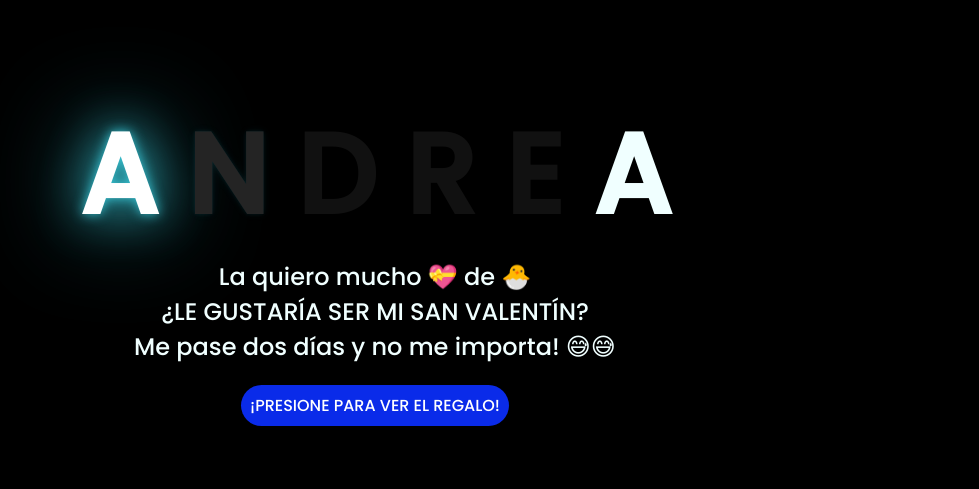
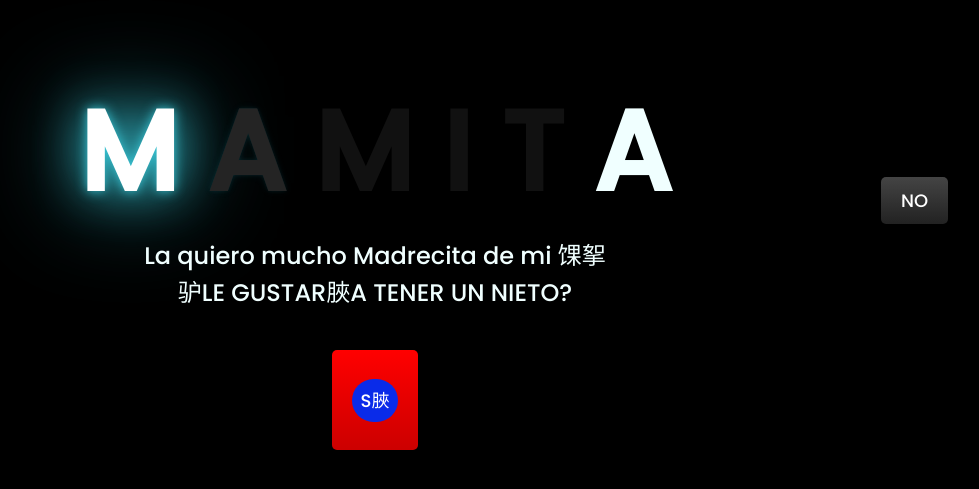
Before and after one commit to eddmen2812/rosa_san, a plain HTML site: page index.html in a window 1280 px wide. Shown: the part 149-638 px from the top of the page, without its empty margins (273-1252 px from the left). Drawn offline with Linux system fonts and the light colour scheme.

Commit message:
update index

```diff
--- a/index.html
+++ b/index.html
@@ -7,30 +7,118 @@
     <meta name="viewport" content="width=device-width, initial-scale=1.0">
     <link rel="stylesheet" href="css/style.css">
     <link rel="icon" href="img/flowers.png" type="image/x-icon">
-    <title>Evelyn</title>
+    <title>Madrecita</title>
+    <style>
+        /* Estilos adicionales para los botones */
+        .container-botones {
+            display: flex;
+            justify-content: center;
+            gap: 20px;
+            margin-top: 20px;
+            position: relative;
+            min-height: 80px;
+        }
+
+        .botones {
+            background: linear-gradient(to bottom, #ff0000, #cc0000);
+            border: none;
+            border-radius: 5px;
+            padding: 10px 20px;
+            color: white;
+            font-size: 18px;
+            cursor: pointer;
+            transition: all 0.3s;
+            text-decoration: none;
+        }
+
+        .botones:hover {
+            transform: scale(1.1);
+            box-shadow: 0 0 20px rgba(255, 0, 0, 0.5);
+        }
+
+        #no-btn {
+            background: linear-gradient(to bottom, #444, #222);
+            position: fixed; /* Aseguramos que use posici贸n fija */
+            z-index: 1000; /* Siempre visible por encima de otros elementos */
+        }
+    </style>
 </head>
 
-<body style="display: flex; justify-content: center; align-items: center; height: 100vh;">
+<body style="display: flex; flex-direction: column; justify-content: center; align-items: center; height: 100vh;">
     <div class="greetings">
+        <span>M</span>
         <span>A</span>
-        <span>N</span>
-        <span>D</span>
-        <span>R</span>
-        <span>E</span>
+        <span>M</span>
+        <span>I</span>
+        <span>T</span>
         <span>A</span>
-
     </div>
     <div style="text-align: center;" class="description">
-        <span >La quiero mucho 💝 de 🐣 <br> ¿LE GUSTARÍA SER MI SAN VALENTÍN? <br>Me pase dos días y no me importa! 😅😅</span>
+        <span>La quiero mucho Madrecita de mi 馃挐<br> 驴LE GUSTAR脥A TENER UN NIETO?</span>
     </div>
-    <div class="button">
-        <button class="botones">
-            <a href="juego.html" style="color: #fff;">¡PRESIONE PARA VER EL REGALO!</a>
+    <div class="container-botones">
+        <button class="botones" id="si-btn">
+            <a href="juego.html" style="color: #fff; text-decoration: none;">S脥</a>
         </button>
+        <button class="botones" id="no-btn">NO</button>
     </div>
 
-    <!-- Créditos -->
+    <script>
+        document.addEventListener('DOMContentLoaded', function() {
+            const noBtn = document.getElementById('no-btn');
 
+            // Configuraci贸n inicial para asegurar que el bot贸n sea posicionado absolutamente
+            const containerBotones = document.querySelector('.container-botones');
+            containerBotones.style.height = '100px'; // Altura fija para el contenedor
+            containerBotones.style.position = 'relative';
+            noBtn.style.position = 'absolute';
+
+            // Funci贸n para mover el bot贸n "No" cuando el cursor se acerca
+            function moveButton(e) {
+                if (e) e.preventDefault(); // Prevenir comportamiento por defecto
+
+                // Obtener dimensiones de la ventana
+                const windowWidth = window.innerWidth;
+                const windowHeight = window.innerHeight;
+
+                // Calcular posici贸n aleatoria considerando el tama帽o del bot贸n
+                const btnWidth = noBtn.offsetWidth;
+                const btnHeight = noBtn.offsetHeight;
+
+                // Asegurar que el bot贸n permanezca completamente visible en la pantalla
+                const maxX = windowWidth - btnWidth - 20;
+                const maxY = windowHeight - btnHeight - 20;
+
+                // Generar posici贸n aleatoria
+                const randomX = Math.max(20, Math.floor(Math.random() * maxX));
+                const randomY = Math.max(20, Math.floor(Math.random() * maxY));
+
+                // Mover el bot贸n a una posici贸n absoluta respecto a la ventana
+                noBtn.style.position = 'fixed'; // Usamos fixed para posici贸n relativa a la ventana
+                noBtn.style.left = randomX + 'px';
+                noBtn.style.top = randomY + 'px';
+                noBtn.style.zIndex = '1000'; // Asegurar que est茅 sobre otros elementos
+
+                // Mantener visible el bot贸n
+                noBtn.style.display = 'block';
+                noBtn.style.opacity = '1';
+            }
+
+            // Posicionar el bot贸n inicialmente
+            setTimeout(() => {
+                moveButton();
+            }, 500);
+
+            // Eventos para dispositivos de escritorio (mouse)
+            noBtn.addEventListener('mouseover', moveButton);
+
+            // Eventos para dispositivos m贸viles (touch)
+            noBtn.addEventListener('touchstart', moveButton);
+
+            // Tambi茅n mover el bot贸n al hacer clic (por si acaso)
+            noBtn.addEventListener('click', moveButton);
+        });
+    </script>
 </body>
 
 </html>
```
